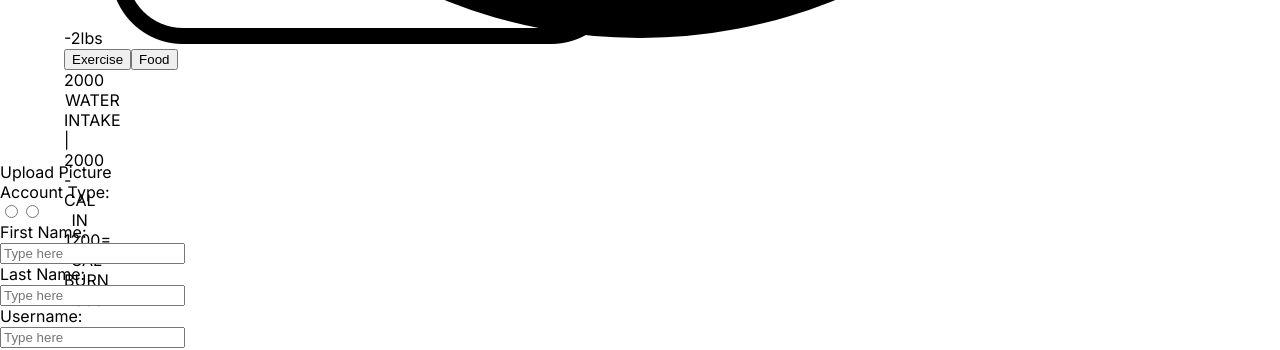
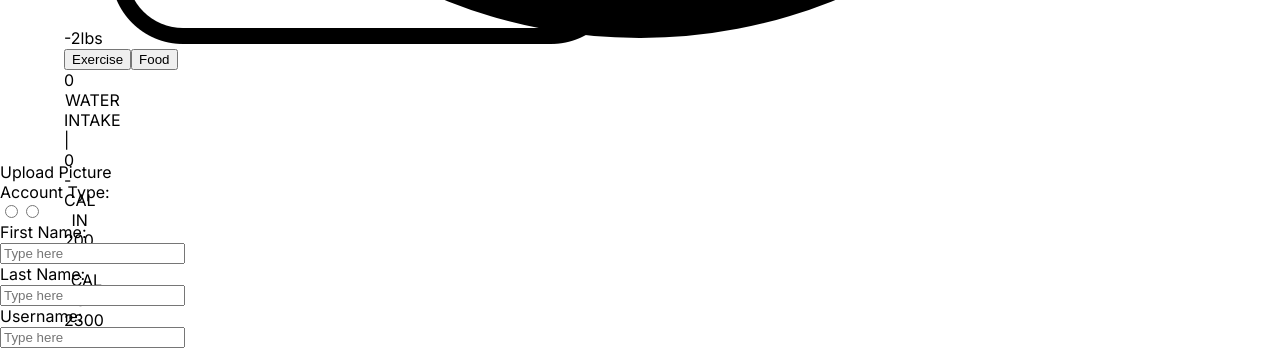
Before and after one commit to xxYETTERxx/CS476_Fitness_app, a React (Create React App) app in the folder frontend/: page /tester in a window 1280 px wide. Shown: the part 6589-6939 px from the top of the page. Built offline with nearby package versions, Linux system fonts and the light colour scheme.

Commit message:
finished observer pattern for water and calorie intake

```diff
--- a/frontend/src/components/Dashboard.jsx
+++ b/frontend/src/components/Dashboard.jsx
@@ -2,26 +2,25 @@ import React, { useState, useEffect } from 'react';
 import axios from 'axios';
 import blankUser from '../images/blankUser.png'
 import scale from '../images/scale.png'
-import CalorieTracker from './observer.js'
-
-const calorieTracker = new CalorieTracker();
-
+import calorieTracker from './observer.js'
 
 const user =null;
 
 const Dashboard = () => {
+
+    calorieTracker.fetchAndUpdateCalories();
 
     const [username, setUsername] = useState('Bob Build');
     const [avatar, setAvatar] = useState(blankUser);
     const [userType, setUserType] = useState('basic');
 
     const CalorieIntakeComponent = () => {
-        const [calorieIntake, setCalorieIntake] = useState(2000);
+        const [calorieIntake, setCalorieIntake] = useState(0);
 
         useEffect(() => {
             const observer = {
-                update: (intake, water, burn) => {
-                    setCalorieIntake(intake);
+                update: (totalCalories, water, burn) => {
+                    setCalorieIntake(totalCalories);
                 },
             };
 
@@ -33,12 +32,12 @@ const Dashboard = () => {
         };
 
         const CalorieBurnComponent = () => {
-            const [calorieBurn, setCalorieBurn] = useState(1300);
+            const [totalBurn, setTotalBurn] = useState(200);
 
             useEffect(() => {
                 const observer = {
-                    update: (intake, water, burn) => {
-                        setCalorieBurn(burn);
+                    update: (intake, water, totalBurn) => {
+                        setTotalBurn(200);
                     },
                 };
 
@@ -46,8 +45,26 @@ const Dashboard = () => {
                 return () => calorieTracker.unsubscribe(observer);
                 },[]);
 
-                return <div> {calorieBurn} </div>;
+                return <div> {totalBurn} </div>;
             };
+
+        const WaterIntakeComponent = () => {
+            const [waterIntake, setWaterIntake] = useState(0);
+
+            useEffect(() => {
+                const observer = {
+                    update: (intake, totalWater, burn) => {
+                        setWaterIntake(totalWater);
+                    },
+                };
+
+                calorieTracker.subscribe(observer);
+                return () => calorieTracker.unsubscribe(observer);
+                },[]);
+
+                return <div> {waterIntake} </div>;
+            };
+
 
 
     useEffect(() =>{
@@ -129,7 +146,7 @@ const Dashboard = () => {
                     <div className='flex justify-between pb-3'>
                         <div className='flex flex-col w-full pl-2'>
                             <div>
-                                <text className='text-xl font-semibold'>2000</text>
+                                <text className='text-xl font-semibold'><WaterIntakeComponent /></text>
                             </div>
                             <caption className='text-sm flex'>WATER INTAKE</caption>
                         </div>
@@ -143,7 +160,7 @@ const Dashboard = () => {
                         </div>
                         <div className='flex flex-col w-full pl-2'>
                         <div className='flex'>
-                        <text className='w-2/3 text-xl font-semibold'>1200</text>
+                        <text className='w-2/3 text-xl font-semibold'><CalorieBurnComponent /></text>
                                 <text className='text-xl font-semibold'>=</text>
                             </div>
                             <caption className='text-sm flex'>CAL BURN</caption>
--- a/frontend/src/components/NutritionalTracker.jsx
+++ b/frontend/src/components/NutritionalTracker.jsx
@@ -1,6 +1,6 @@
 import React, { useState } from 'react';
 import axios from 'axios';
-import CalorieTracker from './observer';
+import calorieTracker from './observer';
 
 function NutritionalTracker(){
     const [selectedOption, setSelectedOption] = useState(null);
@@ -10,7 +10,6 @@ function NutritionalTracker(){
     const [waterIntake, setWaterIntake] = useState('');
     const [foodType, setFoodType] = useState('');
 
-    const calorieTracker = new CalorieTracker();
 
     /*const [foodInput, setFoodInput] = useState ({
         calories: '',
--- a/frontend/src/components/observer.js
+++ b/frontend/src/components/observer.js
@@ -20,7 +20,7 @@ class CalorieTracker extends Subject {
     constructor() {
         super();
         this.waterIntake = 0;
-        this.calorieIntake = 0;
+        this.totalCalories = 0;
         this.calorieBurn = 0;
 
     }
@@ -43,7 +43,7 @@ class CalorieTracker extends Subject {
 
             const userResponse = await axios.get('http://localhost:5000/api/auth/userRetrieval', config);
             const user = userResponse.data.user;
-            console.log(user);
+
 
             const endDate = moment().format('YYYY-MM-DD');
             const startDate = moment().subtract(1, 'months').format('YYYY-MM-DD');
@@ -62,15 +62,21 @@ class CalorieTracker extends Subject {
         });
 
             const intakeData = await intakeResponse.data;
+            let totalCalories = 0;
+            let totalWater = 0;
 
-        for (const entry in intakeData)
+        for (const entry of intakeData)
         {
-            console.log('Nutritional Data', entry);
+            totalCalories += entry.calorieIntake;
+            totalWater += entry.waterIntake;
+
         }
 
-        console.log('Nutritional Data', intakeData);
+        this.totalCalories = totalCalories;
+        this.totalWater = totalWater;
 
         this.notifyObservers();
+
         } catch (error) {
             console.error('Failed to fetch data', error);
         }
@@ -78,7 +84,7 @@ class CalorieTracker extends Subject {
 
     notifyObservers() {
         for (const observer of this.observers) {
-            observer.update(this.calorieIntake/*,this.calorieBurn,this.waterIntake*/);
+            observer.update(this.totalCalories,this.totalWater);/*,this.calorieBurn,this.waterIntake*/
         }
     }
 }
@@ -86,4 +92,5 @@ class CalorieTracker extends Subject {
 //Observer interface expects an update function
 // function update(calories){}
 
-export default CalorieTracker;
+const calorieTrackerInstance = new CalorieTracker();
+export default calorieTrackerInstance;
```
Also changed, not shown: 1 other file (tests, documents, lock files or other folders).
